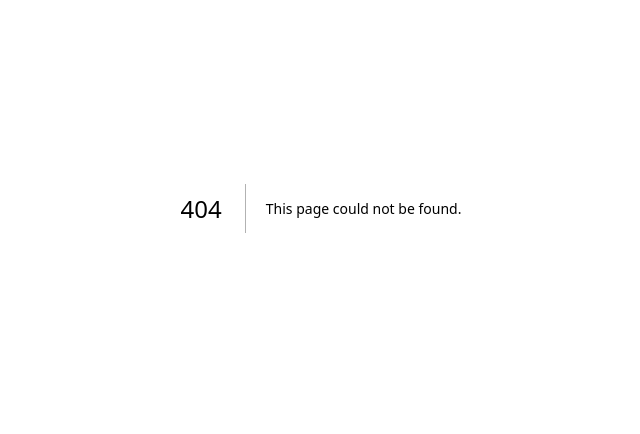
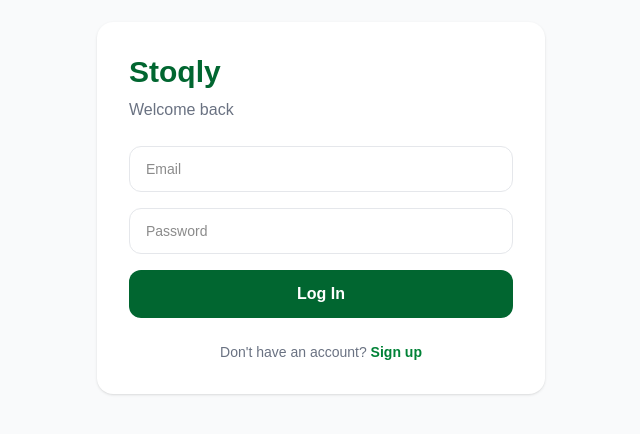
Before and after one commit to chrismugabo/stoqly, a Next.js app: page /login in a window 1280 px wide. Before the commit this address had no page. Shown: the part 192-626 px from the top of the page, without its empty margins (319-959 px from the left). Built offline with nearby package versions, Linux system fonts and the light colour scheme; no server answers.

Commit message:
added new stuff

```diff
--- /dev/null
+++ b/app/dashboard/page.js
@@ -0,0 +1,68 @@
+'use client'
+
+import { useEffect, useState } from 'react'
+import { supabase } from '../lib/supabase'
+
+export default function Dashboard() {
+  const [user, setUser] = useState(null)
+
+  useEffect(() => {
+    const getUser = async () => {
+      const { data: { user } } = await supabase.auth.getUser()
+      if (!user) {
+        window.location.href = '/login'
+      } else {
+        setUser(user)
+      }
+    }
+    getUser()
+  }, [])
+
+  const handleLogout = async () => {
+    await supabase.auth.signOut()
+    window.location.href = '/login'
+  }
+
+  if (!user) return null
+
+  return (
+    <main className="min-h-screen bg-gray-50">
+      <nav className="bg-white border-b border-gray-100 px-6 py-4 flex items-center justify-between">
+        <h1 className="text-xl font-bold text-green-800">Stoqly</h1>
+        <div className="flex items-center gap-4">
+          <span className="text-sm text-gray-500">{user.email}</span>
+          <button
+            onClick={handleLogout}
+            className="text-sm text-red-500 hover:text-red-600 font-medium"
+          >
+            Log out
+          </button>
+        </div>
+      </nav>
+
+      <div className="max-w-5xl mx-auto px-6 py-10">
+        <h2 className="text-2xl font-bold text-gray-800 mb-2">Good morning 👋</h2>
+        <p className="text-gray-500 mb-8">Here's what's happening with your suppliers today.</p>
+
+        <div className="grid grid-cols-3 gap-4 mb-8">
+          <div className="bg-white rounded-2xl p-6 shadow-sm">
+            <p className="text-sm text-gray-500">Total Suppliers</p>
+            <p className="text-3xl font-bold text-gray-800 mt-1">0</p>
+          </div>
+          <div className="bg-white rounded-2xl p-6 shadow-sm">
+            <p className="text-sm text-gray-500">Orders This Month</p>
+            <p className="text-3xl font-bold text-gray-800 mt-1">0</p>
+          </div>
+          <div className="bg-white rounded-2xl p-6 shadow-sm">
+            <p className="text-sm text-gray-500">Price Alerts</p>
+            <p className="text-3xl font-bold text-gray-800 mt-1">0</p>
+          </div>
+        </div>
+
+        <div className="bg-white rounded-2xl p-6 shadow-sm">
+          <p className="text-gray-500 text-center py-8">No suppliers yet. Add your first supplier to get started!</p>
+        </div>
+      </div>
+    </main>
+  )
+}
--- /dev/null
+++ b/app/login/page.js
@@ -0,0 +1,64 @@
+'use client'
+
+import { useState } from 'react'
+import { supabase } from '../lib/supabase'
+
+export default function Login() {
+  const [email, setEmail] = useState('')
+  const [password, setPassword] = useState('')
+  const [loading, setLoading] = useState(false)
+  const [message, setMessage] = useState('')
+
+  const handleLogin = async (e) => {
+    e.preventDefault()
+    setLoading(true)
+    const { error } = await supabase.auth.signInWithPassword({ email, password })
+    if (error) {
+      setMessage(error.message)
+    } else {
+      window.location.href = '/dashboard'
+    }
+    setLoading(false)
+  }
+
+  return (
+    <main className="flex min-h-screen items-center justify-center bg-gray-50">
+      <div className="bg-white p-8 rounded-2xl shadow-sm w-full max-w-md">
+        <h1 className="text-3xl font-bold text-green-800 mb-2">Stoqly</h1>
+        <p className="text-gray-500 mb-6">Welcome back</p>
+
+        <form onSubmit={handleLogin} className="flex flex-col gap-4">
+          <input
+            type="email"
+            placeholder="Email"
+            value={email}
+            onChange={(e) => setEmail(e.target.value)}
+            className="border border-gray-200 rounded-xl px-4 py-3 text-sm outline-none focus:border-green-600"
+            required
+          />
+          <input
+            type="password"
+            placeholder="Password"
+            value={password}
+            onChange={(e) => setPassword(e.target.value)}
+            className="border border-gray-200 rounded-xl px-4 py-3 text-sm outline-none focus:border-green-600"
+            required
+          />
+          <button
+            type="submit"
+            disabled={loading}
+            className="bg-green-800 text-white rounded-xl py-3 font-semibold hover:bg-green-700 transition"
+          >
+            {loading ? 'Logging in...' : 'Log In'}
+          </button>
+        </form>
+
+        {message && <p className="mt-4 text-sm text-center text-red-500">{message}</p>}
+
+        <p className="mt-6 text-center text-sm text-gray-500">
+          Don't have an account? <a href="/signup" className="text-green-700 font-semibold">Sign up</a>
+        </p>
+      </div>
+    </main>
+  )
+}
```
